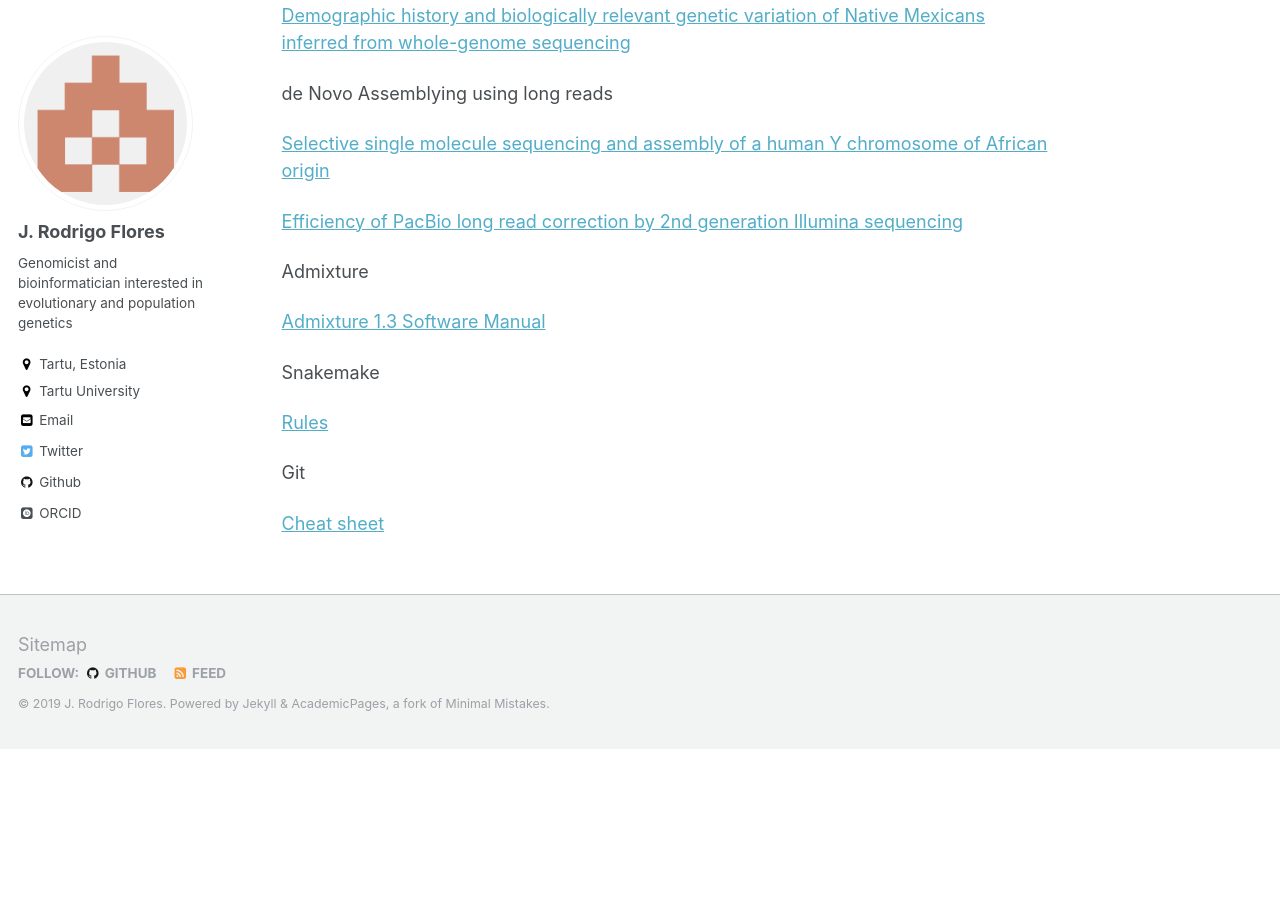
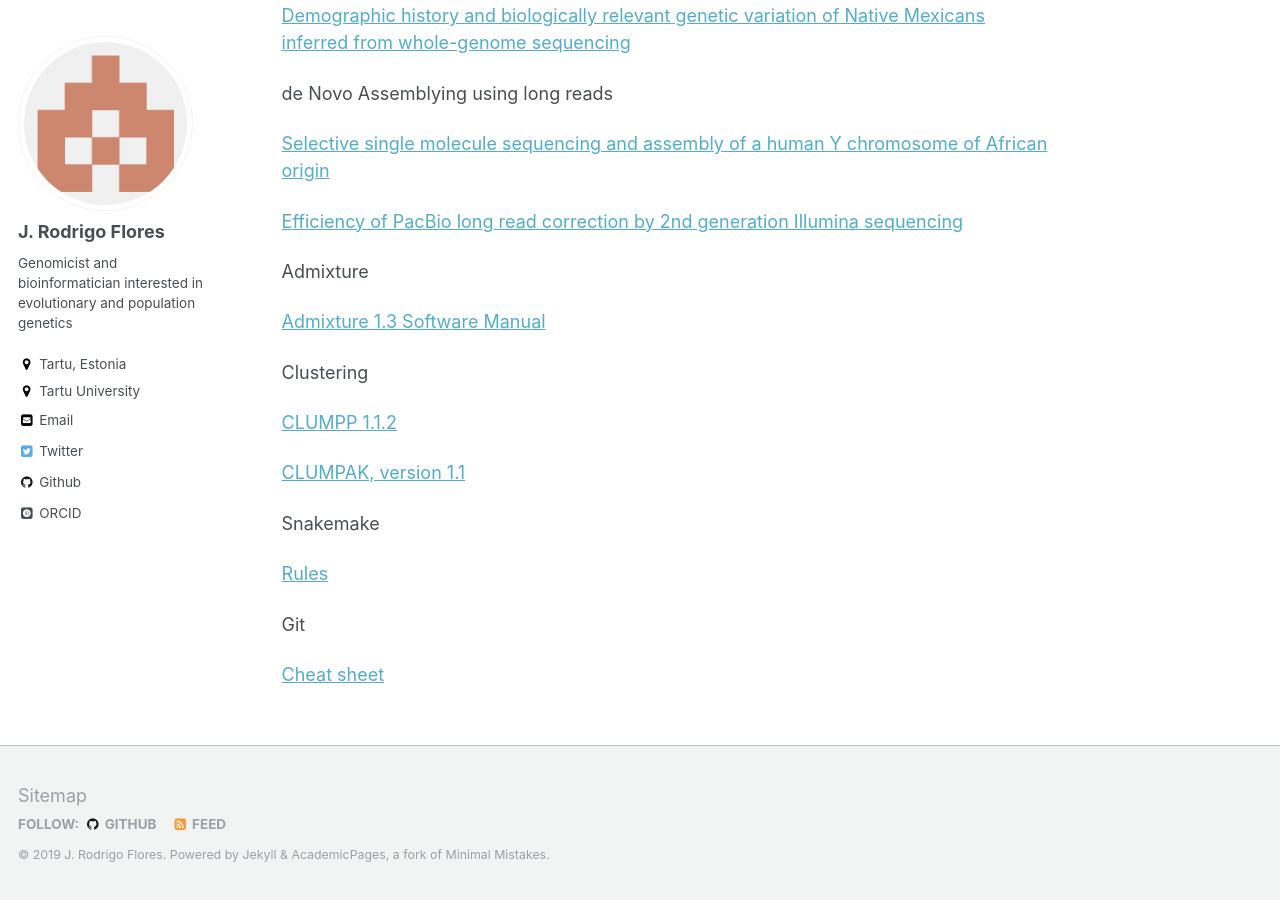
Before and after one commit to JRodrigoF/JRodrigoFlores.github.io, a Jekyll site: the page built from lc.md, in a window 1280 px wide and 900 px high, scrolled down 3086 px. Built offline with Jekyll 4.4.1, drawn with Linux system fonts in a browser that asks for light colours; some web fonts are replaced; before the commit the page ends 3835 px from its top, so only the background shows below that.

Commit message:
Update lc.md

```diff
--- a/lc.md
+++ b/lc.md
@@ -118,6 +118,12 @@ Admixture
 
 [Admixture 1.3 Software Manual](https://vcru.wisc.edu/simonlab/bioinformatics/programs/admixture/admixture-manual.pdf)
 
+Clustering
+
+[CLUMPP 1.1.2](https://web.stanford.edu/group/rosenberglab/software/CLUMPP_Manual.pdf)
+
+[CLUMPAK, version 1.1](http://clumpak.tau.ac.il/download/CLUMPAK_Documentation.pdf)
+
 Snakemake
 
 [Rules](https://snakemake.readthedocs.io/en/stable/snakefiles/rules.html)
```
